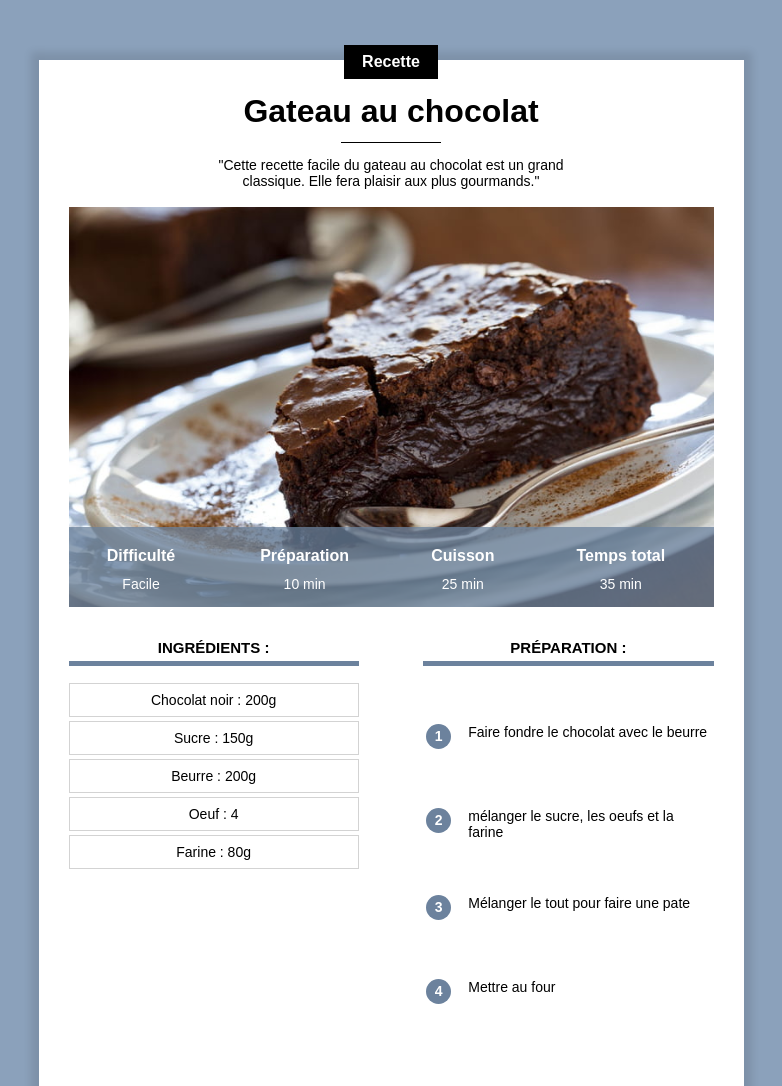
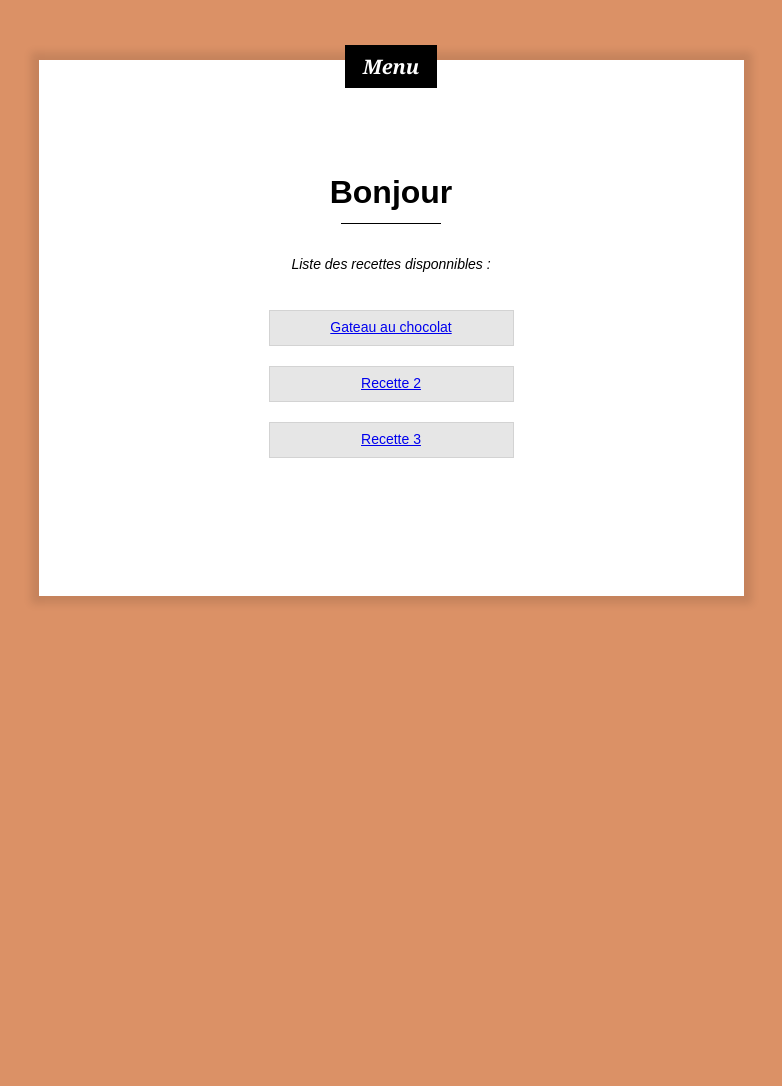
Before and after one commit to MrHashh/Site_Recette, a plain HTML site: page index.html in a window 1280 px wide. Shown: the top 1086 px of the page, without its empty margins (249-1031 px from the left). After the commit the page ends 800 px from the top, so only its background shows below. Drawn offline with Linux system fonts and the light colour scheme.

Commit message:
Add files via upload

```diff
--- a/index.html
+++ b/index.html
@@ -2,7 +2,7 @@
 <html lang="fr">
 
 <head>
-    <title>Recette de gateau</title>
+    <title>Les recettes à ta mère !</title>
     <meta charset="UTF-8">       <!-- Compatibilité caractère -->
     <meta name="viewport" content="width=device-width, initial-scale=1.0">
     <link rel="stylesheet" href="recette.css"/>
@@ -16,66 +16,33 @@
     <div class ="contenu">
 
         <div class="centre categorie">
-            <p class="categorie">Recette</p>
+            <p class="categorie">Menu</p>
+        </div>
+        <br>
+        <br>
+        <br>
+        <br>
+        <h1>Bonjour</h1>
+        <div class="separateur"></div>
+        <br>
+        <div class="centre">
+            <p class="description">Liste des recettes disponnibles :</p>
         </div>
 
-        <h1>Gateau au chocolat</h1>
-
-        <div class="separateur"></div>
-
-        <div class="centre">
-            <p class="description">"Cette recette facile du gateau au chocolat est un grand classique. Elle fera plaisir aux plus gourmands." </p>
+        <div class="encadrer1", href="recette.html">
+            <a href=recette.html><p>Gateau au chocolat</p></a>
+        </div>
+        <div class="encadrer1", href="recette.html">
+            <a href=recette.html><p>Recette 2</p></a>
+        </div>
+        <div class="encadrer1", href="recette.html">
+            <a href=recette.html><p>Recette 3</p></a>
         </div>
 
-       <div class="info">
-            <img class="centre info" style="display: block;" src="gateau.jpg"> </a>
-
-            <table class="info">
-                <tr>
-                    <th>Difficulté</th><th>Préparation</th><th>Cuisson</th><th>Temps total</th>
-                </tr>
-                <tr>
-                    <td>Facile</td><td>10 min</td><td>25 min</td><td>35 min</td>
-                </tr>
-            </table>
-
-        </div>
-
-        <div>
-
-            <div class="colonne1 colonne">
-
-                <h2>Ingrédients :</h2>
-
-                <div class="encadrer">
-                    <p>Chocolat noir : 200g</p>
-                    <p>Sucre : 150g</p>
-                    <p>Beurre : 200g</p>
-                    <p>Oeuf : 4</p>
-                    <p>Farine : 80g</p>
-                </div>
-            </div>
-
-            <div class="colonne2 colonne">
-                <h2>Préparation :</h2>
-
-                <table class="preparation">
-                    <tr>
-                        <tr><td><p class="numero">1</p><td><td class="preparation_etape">Faire fondre le chocolat avec le beurre</td></tr>
-                    </tr>
-                    <tr>
-                        <tr><td><p class="numero">2</p><td><td class="preparation_etape">mélanger le sucre, les oeufs et la farine</td></tr>
-                    </tr><tr>
-                        <tr><td><p class="numero">3</p><td><td class="preparation_etape">Mélanger le tout pour faire une pate</td></tr>
-                    </tr><tr>
-                        <tr><td><p class="numero">4</p><td><td class="preparation_etape">Mettre au four</td></tr>
-                    </tr>
-                </table>
-
-            </div>
-
-        </div>
-
+        <br>
+        <br>
+        <br>
+        <br>
         <br>
         <br>
     </div>
--- a/recette.css
+++ b/recette.css
@@ -3,7 +3,7 @@
 }
 
 body {
-    background-color: #8BA1BB;
+    background-color: #db9166;
     font-family: Arial;
     margin: 0;
 }
@@ -28,6 +28,7 @@ p.description {
     max-width: 400px;
     display: inline-block;
     font-size: 14px;
+    font-style: italic;
 }
 
 /* Mon commentaire CSS */
@@ -45,7 +46,9 @@ p.categorie {
     padding: 8px 18px;
     margin-bottom: 0px;
     font-weight: bold;
-    font-size: 16px;
+    font-size: 20px;
+    font-family: Georgia;
+    font-style: italic;
 }
 
 div.categorie {
@@ -71,7 +74,7 @@ table.info {
     bottom:0;
     width: 100%;
     color: white;
-    background-color: #6C829DC0;
+    background-color: #464646c0;
     height: 50px
 }
 
@@ -106,7 +109,7 @@ div.colonne h2 {
     text-align: center;
     text-transform: uppercase;
     font-size: 15px;
-    border-bottom: 5px solid #6C829D;
+    border-bottom: 5px solid #db9166;
     padding-bottom: 5px;
 }
 
@@ -122,9 +125,20 @@ div.encadrer p {
     margin-top: 4px;
     margin-bottom: 0;
 }
+div.encadrer1 p {
+    text-align: center;
+    font-size: 14px;
+    border: 1px solid lightgray;
+    padding: 8px 0px 10px 0px;
+    margin-top: 20px;
+    margin-bottom: 0;
+    margin-left: 200px;
+    margin-right: 200px;
+    background-color: rgba(211, 211, 211, 0.562);
+}
 
 table.preparation p.numero {
-    background-color: #6C829D;
+    background-color: #db9166;
     color: white;
     width: 25px;
     height: 25px;
```
Also changed, not shown: recette.html (+4 -0 lines).
